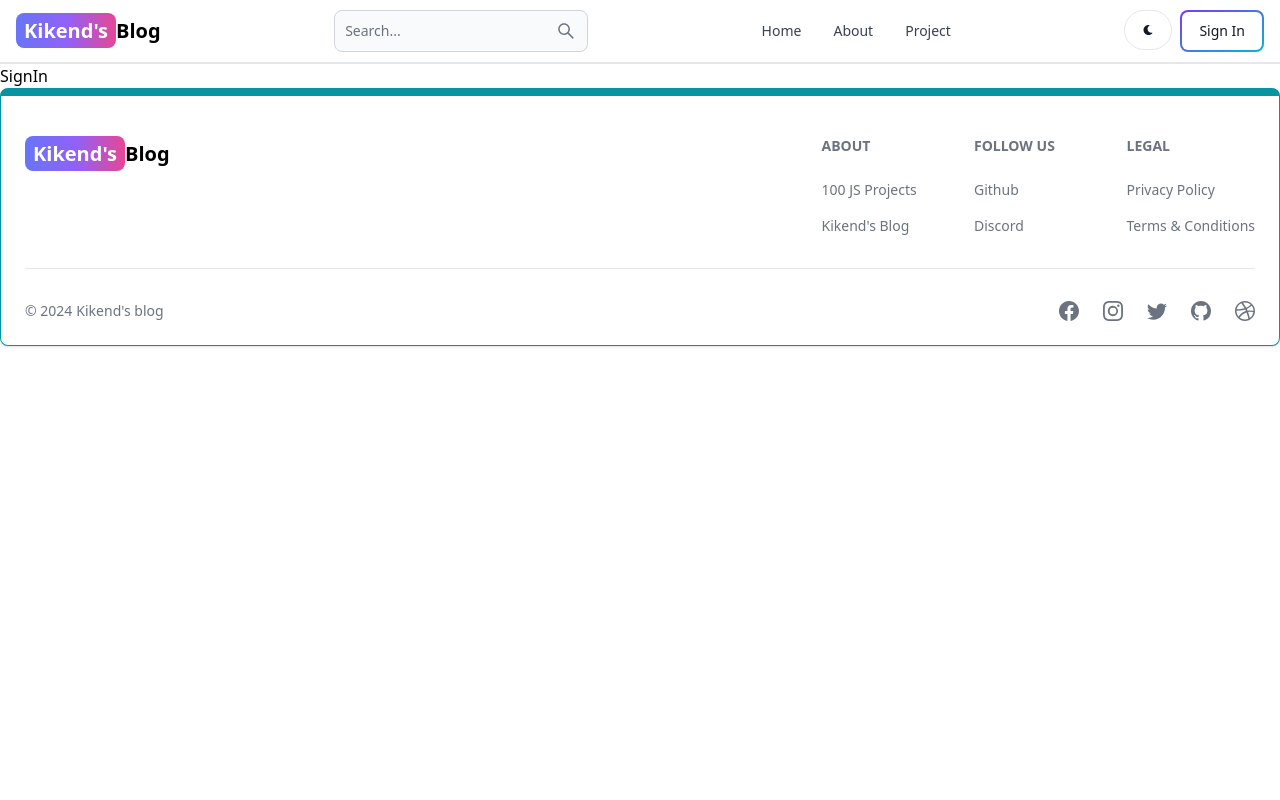
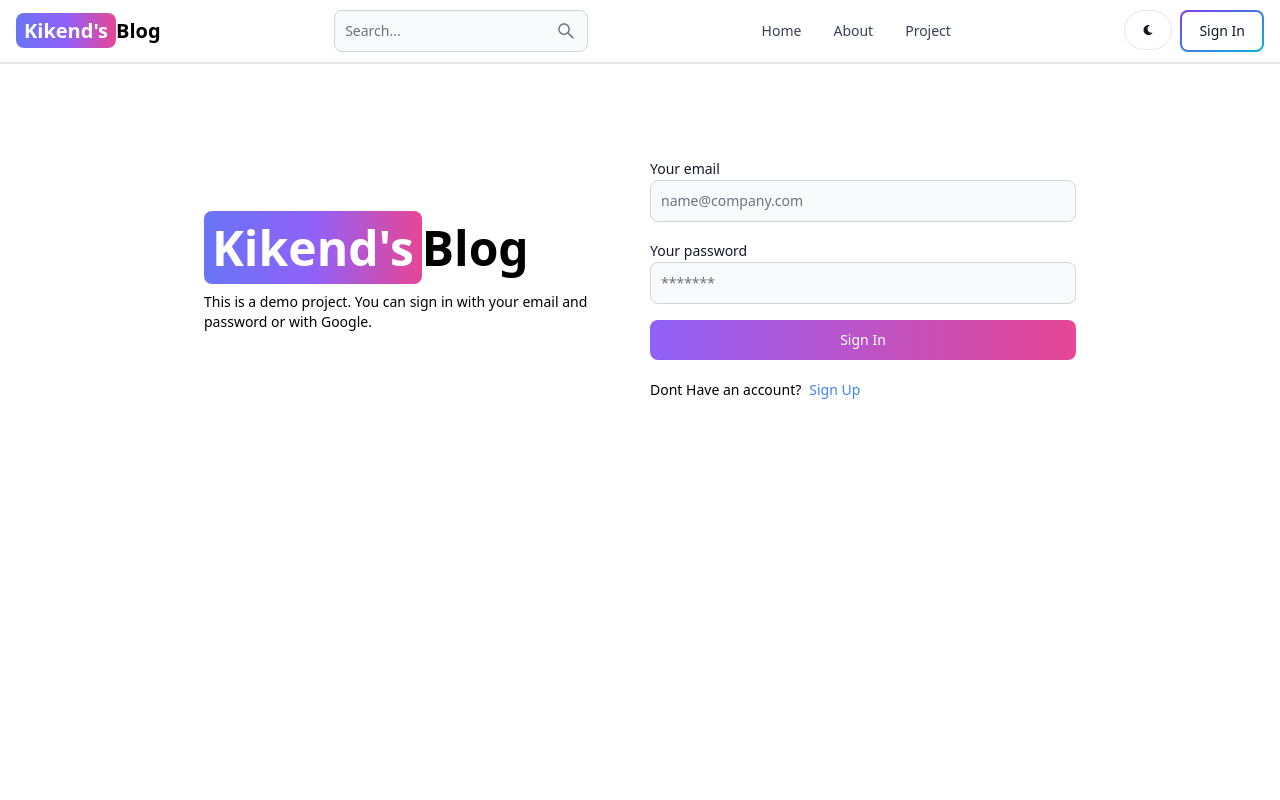
Before and after one commit to kike-Pinto/mern-blog, a React (Vite) app in the folder client/: page /sign-in in a window 1280 px wide. Shown: the top 800 px of the page. Built offline with nearby package versions, Linux system fonts and the light colour scheme.

Commit message:
complete signin page functionality

```diff
--- a/client/src/pages/SignIn.jsx
+++ b/client/src/pages/SignIn.jsx
@@ -1,7 +1,110 @@
-import React from 'react'
+import React, { useState } from 'react'
+import { Link, useNavigate } from 'react-router-dom'
+import { Alert, Button, Label, Spinner, TextInput } from 'flowbite-react'
 
 const SignIn = () => {
-  return <div>SignIn</div>
+  const navigate = useNavigate()
+  const [formData, setFormData] = useState({})
+  const [errorMessage, setErrorMessage] = useState(null)
+  const [loading, setLoading] = useState(false)
+  const handleChange = (e) => {
+    // console.log(e.target.value)
+    setFormData({ ...formData, [e.target.id]: e.target.value.trim() })
+  }
+
+  const handleSubmit = async (e) => {
+    e.preventDefault()
+    if (!formData.email || !formData.password) {
+      return setErrorMessage('Please fill out all fields.')
+    }
+    try {
+      setLoading(true)
+      setErrorMessage(null)
+      const res = await fetch('/api/auth/signin', {
+        method: 'POST',
+        headers: { 'Content-Type': 'application/json' },
+        body: JSON.stringify(formData),
+      })
+      const data = await res.json()
+      if (data.success === false) {
+        return setErrorMessage(data.message)
+      }
+      setLoading(false)
+      if (res.ok) {
+        navigate('/')
+      }
+    } catch (error) {
+      setErrorMessage(error.message)
+      setLoading(false)
+    }
+  }
+  return (
+    <div className='min-h-screen mt-20'>
+      <div className='flex p-3 max-w-4xl mx-auto flex-col md:flex-row md:items-center gap-5'>
+        {/* left side */}
+        <div className='flex-1'>
+          <Link to='/' className='font-bold dark:text-white text-5xl'>
+            <span className='px-2 py-1 bg-gradient-to-r from-indigo-500 via-purple-500 to-pink-500 rounded-lg text-white'>
+              Kikend&apos;s
+            </span>
+            Blog
+          </Link>
+          <p className='text-sm mt-5'>
+            This is a demo project. You can sign in with your email and password
+            or with Google.
+          </p>
+        </div>
+        {/* right side */}
+        <div className='flex-1'>
+          <form className='flex flex-col gap-4' onSubmit={handleSubmit}>
+            <div>
+              <Label value='Your email' />
+              <TextInput
+                type='email'
+                placeholder='name@company.com'
+                id='email'
+                onChange={handleChange}
+              />
+            </div>
+            <div>
+              <Label value='Your password' />
+              <TextInput
+                type='password'
+                placeholder='*******'
+                id='password'
+                onChange={handleChange}
+              />
+            </div>
+            <Button
+              gradientDuoTone='purpleToPink'
+              type='submit'
+              disabled={loading}
+            >
+              {loading ? (
+                <>
+                  <Spinner size='sm' />
+                  <span className='pl-3'>Loading...</span>
+                </>
+              ) : (
+                'Sign In'
+              )}
+            </Button>
+          </form>
+          <div className='flex gap-2 text-sm mt-5'>
+            <span>Dont Have an account?</span>
+            <Link to='/sign-up' className='text-blue-500'>
+              Sign Up
+            </Link>
+          </div>
+          {errorMessage && (
+            <Alert className='mt-5' color='failure'>
+              {errorMessage}
+            </Alert>
+          )}
+        </div>
+      </div>
+    </div>
+  )
 }
 
 export default SignIn
```
